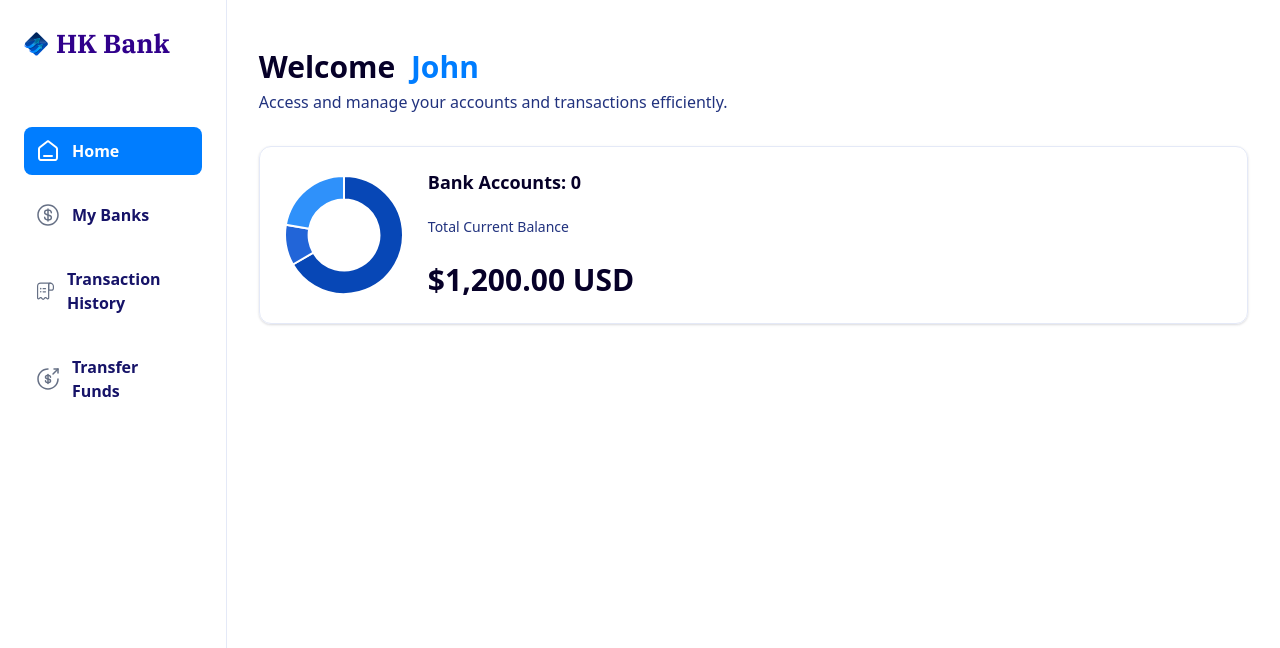
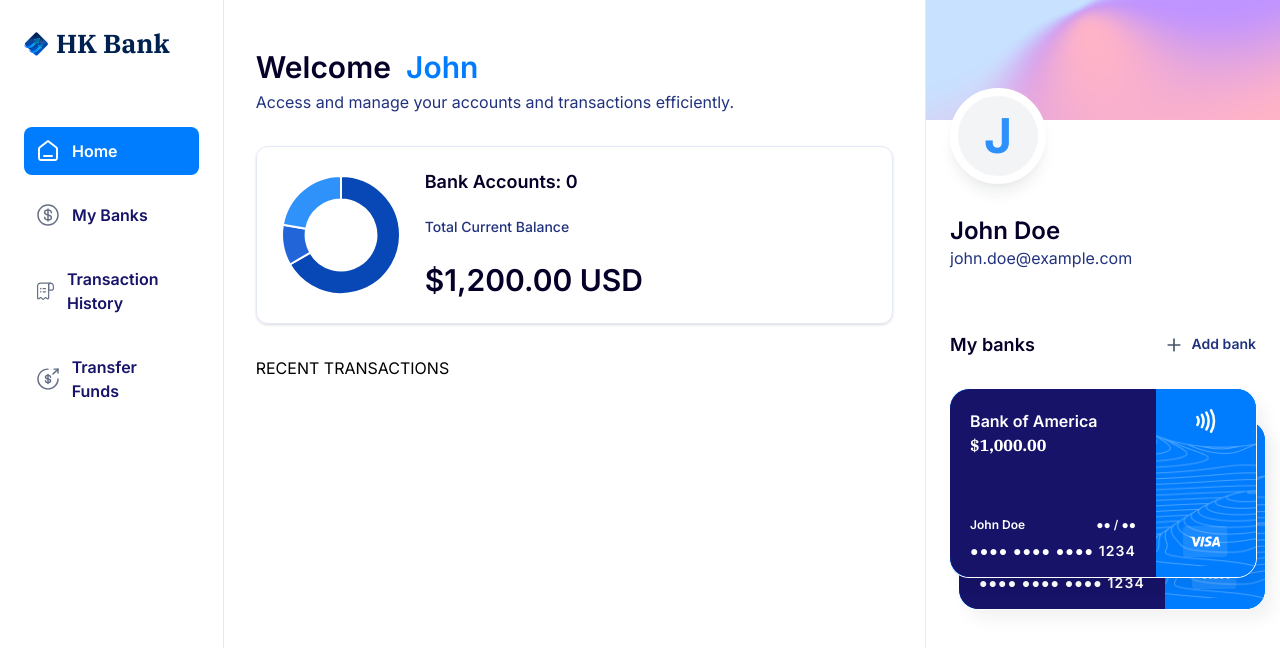
Before and after one commit to nhkhiemSWE/banking_app, a Next.js app: page / in a window 1280 px wide. Shown: the top 648 px of the page. Built offline with nearby package versions, Linux system fonts and the light colour scheme.

Commit message:
Add Tailwind CSS configuration file; update global styles and layout components; introduce new pages for MyBanks, Payment Transfer, and Transaction History; implement RightSideBar and BankCard components for enhanced user interface

```diff
--- /dev/null
+++ b/app/(root)/my-banks/page.tsx
@@ -0,0 +1,9 @@
+import React from 'react'
+
+const MyBanks = () => {
+  return (
+    <div>MyBanks</div>
+  )
+}
+
+export default MyBanks
--- a/app/(root)/page.tsx
+++ b/app/(root)/page.tsx
@@ -2,9 +2,10 @@ import React from 'react'
 import HeaderBox from '@/components/HeaderBox'
 import TotalBalanceBox from '@/components/TotalBalanceBox'
 import DoughnutChart from '@/components/DoughnutChart';
+import RightSideBar from '@/components/RightSideBar';
 
 const Home = () => {
-  const loggedInUser = {firstName: 'John', lastName: 'Doe'};
+  const loggedInUser = {firstName: 'John', lastName: 'Doe', email: 'john.doe@example.com'};
   return (
     <section className='home'>
       <div className='home-content'>
@@ -22,7 +23,14 @@ const Home = () => {
             totalCurrentBalance={1200}
           />
         </header>
+        RECENT TRANSACTIONS
+
       </div>
+      <RightSideBar
+        user={loggedInUser}
+        transactions={[]}
+        banks={[{currentBalance: 1000, name: 'Bank of America'}, {currentBalance: 2000, name: 'Chase'}]}
+      />
     </section>
   )
 }
--- /dev/null
+++ b/app/(root)/payment-transfer/page.tsx
@@ -0,0 +1,11 @@
+import React from 'react'
+
+const Transfer = () => {
+  return (
+    <div>Transfer
+
+    </div>
+  )
+}
+
+export default Transfer
--- /dev/null
+++ b/app/(root)/transaction-history/page.tsx
@@ -0,0 +1,9 @@
+import React from 'react'
+
+const TransactionHistory = () => {
+  return (
+    <div>TransactionHistory</div>
+  )
+}
+
+export default TransactionHistory
--- a/app/globals.css
+++ b/app/globals.css
@@ -37,14 +37,14 @@
 
   --color-blue-25: oklch(98.0% 0.03 256);
   --color-blue-100: oklch(91.3% 0.14 256);
-  --color-blue-500: oklch(59.4% 0.61 279);
+  --color-blue-500: oklch(0.6518 0.1809 253.92);
   --color-blue-600: oklch(49.5% 0.74 288);
   --color-blue-700: oklch(42.1% 0.71 291);
   --color-blue-900: oklch(28.6% 0.44 287);
 
   --color-sky-1: oklch(97.6% 0.04 256);
 
-  --color-black-1: oklch(13.5% 0.33 287);
+  --color-black-1: oklch(0.2577 0.0931 257.43);
   --color-black-2: oklch(26.8% 0.14 273);
 
   --color-gray-25: oklch(99.0% 0.01 290);
@@ -303,7 +303,7 @@
 }
 
 @utility bank-card_icon {
-  @apply flex size-full flex-1 flex-col items-end justify-between rounded-r-[20px] bg-bank-gradient bg-cover bg-center bg-no-repeat py-5 pr-5;
+  @apply flex h-full w-[100px] shrink-0 flex-col items-end justify-between rounded-r-[20px] bg-bank-gradient bg-cover bg-center bg-no-repeat py-5 px-0;
 }
 
 @utility bank-info {
--- a/app/layout.tsx
+++ b/app/layout.tsx
@@ -1,21 +1,13 @@
 import type { Metadata } from "next";
-import { Geist, Geist_Mono, IBM_Plex_Serif } from "next/font/google";
+import {IBM_Plex_Serif, Inter } from "next/font/google";
 import "./globals.css";
+
+const inter = Inter({ subsets: ["latin"], variable: '--font-inter' });
 
 const ibmPlexSerif = IBM_Plex_Serif({
   variable: "--font-ibm-plex-serif",
   subsets: ["latin"],
   weight: ["400", "500", "600", "700"],
-});
-
-const geistSans = Geist({
-  variable: "--font-geist-sans",
-  subsets: ["latin"],
-});
-
-const geistMono = Geist_Mono({
-  variable: "--font-geist-mono",
-  subsets: ["latin"],
 });
 
 export const metadata: Metadata = {
@@ -34,7 +26,7 @@ export default function RootLayout({
   return (
     <html lang="en">
       <body
-        className={`${geistSans.variable} ${geistMono.variable} ${ibmPlexSerif.variable} antialiased`}
+        className={`${inter.variable} ${ibmPlexSerif.variable} antialiased`}
       >
         {children}
       </body>
--- /dev/null
+++ b/components/BankCard.tsx
@@ -0,0 +1,42 @@
+import { formatAmount } from '@/lib/utils'
+import Link from 'next/link'
+import Image from 'next/image'
+
+const BankCard = ({account, userName, showBalance: _showBalance = true}: CreditCardProps) => {
+  return (
+    <div className="flex flex-col">
+      <Link href="/" className="bank-card">
+        <div className="bank-card_content">
+          <div>
+            <h1 className="text-16 font-semibold text-white">
+              {account.name || userName}
+            </h1>
+            <p className="font-ibm-plex-serif font-black text-white">
+              {formatAmount(account.currentBalance)}
+            </p>
+          </div>
+          <article className="flex flex-col gap-2">
+            <div className="flex justify-between">
+              <h1 className="text-12 font-semibold text-white">
+                {userName}
+              </h1>
+              <h2 className="text-12 font-semibold text-white">
+                ●● / ●●
+              </h2>
+            </div>
+            <p className="text-14 font-semibold tracking-[1.1px] text-white whitespace-nowrap">
+            ●●●● ●●●● ●●●● <span className="text-14">1234</span>
+            </p>
+          </article>
+        </div>
+        <div className="bank-card_icon">
+          <Image src="/icons/Paypass.svg" alt="pay" width={20} height={24} className="self-center" />
+          <Image src="/icons/Visa.svg" alt="visa" width={45} height={32} className="self-center" />
+          <Image src="/icons/lines.png" alt="lines" width={316} height={190} className="absolute top-0 left-0" />
+        </div>
+      </Link>
+    </div>
+  )
+}
+
+export default BankCard
--- /dev/null
+++ b/components/RightSideBar.tsx
@@ -0,0 +1,63 @@
+import Link from 'next/link'
+import Image from 'next/image'
+import BankCard from './BankCard'
+const RightSideBar = ({ user, transactions: _transactions, banks }: RightSidebarProps) => {
+  return (
+    <aside className='right-sidebar'>
+      <section className="flex flex-col pb-8">
+        <div className="profile-banner" />
+        <div className="profile">
+          <div className="profile-img">
+            <span className="text-5xl font-bold text-blue-500">{user.firstName[0].toUpperCase()}</span>
+          </div>
+          <div className="profile-details">
+            <h1 className="profile-name">{user.firstName} {user.lastName}</h1>
+            <p className="profile-email">{user.email}</p>
+          </div>
+        </div>
+      </section>
+
+      <section className="banks">
+        <div className="flex w-full justify-between">
+          <h2 className="header-2"> My banks</h2>
+          <Link href="/" className="flex gap-2">
+            <Image
+              src="/icons/plus.svg"
+              alt="add"
+              width={20}
+              height={20}
+              className="cursor-pointer"
+              />
+            <h2 className="text-14 font-semibold text-gray-600">Add bank</h2>
+          </Link>
+        </div>
+
+        {banks?.length > 0 && (
+          <div className="relative flex flex-1 flex-col items-center justify-center gap-5">
+            <div className="relative z-10">
+              <BankCard
+                key ={banks[0].$id}
+                account={banks[0]}
+                userName={`${user.firstName} ${user.lastName}`}
+                showBalance={false}
+              />
+            </div>
+            {banks[1] && (
+              <div className="absolute left-2 top-8 z-0">
+                <BankCard
+                  key ={banks[1].$id}
+                  account={banks[1]}
+                  userName={`${user.firstName} ${user.lastName}`}
+                  showBalance={false}
+                />
+              </div>
+            )}
+          </div>
+        )}
+      </section>
+
+    </aside>
+  )
+}
+
+export default RightSideBar
--- a/components/Sidebar.tsx
+++ b/components/Sidebar.tsx
@@ -28,7 +28,7 @@ const Sidebar = ({ user: _user }: SiderbarProps) => {
           const isActive = pathname === link.route || pathname.startsWith(`${link.route}/`)
           return (
             <Link key={link.label} href={link.route}
-            className={cn('sidebar-link', { 'bg-bank-gradient': isActive })}
+            className={cn('sidebar-link cursor-pointer', { 'bg-bank-gradient': isActive })}
             >
               <div className="relative size-6">
                 <Image
--- a/components/TotalBalanceBox.tsx
+++ b/components/TotalBalanceBox.tsx
@@ -1,10 +1,9 @@
-import React from 'react'
 import AnimatedCountUp from './AnimatedCountUp'
 import DoughnutChart from './DoughnutChart'
 
 const TotalBalanceBox = ({ accounts, totalBanks, totalCurrentBalance }: TotlaBalanceBoxProps) => {
   return (
-    <section className='total-balance'>
+    <section className='total-balance overflow-visible'>
       <div className='total-balance-chart'>
         <DoughnutChart accounts={accounts} />
       </div>
--- /dev/null
+++ b/tailwind.config.ts
@@ -0,0 +1,109 @@
+import type { Config } from "tailwindcss";
+
+const config = {
+  darkMode: ["class"],
+  content: [
+    "./pages/**/*.{ts,tsx}",
+    "./components/**/*.{ts,tsx}",
+    "./app/**/*.{ts,tsx}",
+    "./src/**/*.{ts,tsx}",
+    "./constants/**/*.{ts,tsx}",
+  ],
+  prefix: "",
+  theme: {
+    container: {
+      center: true,
+      padding: "2rem",
+      screens: {
+        "2xl": "1400px",
+      },
+    },
+    extend: {
+      colors: {
+        fill: {
+          1: "rgba(255, 255, 255, 0.10)",
+        },
+        bankGradient: "#0179FE",
+        indigo: {
+          500: "#6172F3",
+          700: "#3538CD",
+        },
+        success: {
+          25: "#F6FEF9",
+          50: "#ECFDF3",
+          100: "#D1FADF",
+          600: "#039855",
+          700: "#027A48",
+          900: "#054F31",
+        },
+        pink: {
+          25: "#FEF6FB",
+          100: "#FCE7F6",
+          500: "#EE46BC",
+          600: "#DD2590",
+          700: "#C11574",
+          900: "#851651",
+        },
+        blue: {
+          25: "#F5FAFF",
+          100: "#D1E9FF",
+          500: "#2E90FA",
+          600: "#1570EF",
+          700: "#175CD3",
+          900: "#194185",
+        },
+        sky: {
+          1: "#F3F9FF",
+        },
+        black: {
+          1: "#00214F",
+          2: "#344054",
+        },
+        gray: {
+          25: "#FCFCFD",
+          200: "#EAECF0",
+          300: "#D0D5DD",
+          500: "#667085",
+          600: "#475467",
+          700: "#344054",
+          900: "#101828",
+        },
+      },
+      backgroundImage: {
+        "bank-gradient": "linear-gradient(90deg, #0179FE 0%, #4893FF 100%)",
+        "gradient-mesh": "url('/icons/gradient-mesh.svg')",
+        "bank-green-gradient":
+          "linear-gradient(90deg, #01797A 0%, #489399 100%)",
+      },
+      boxShadow: {
+        form: "0px 1px 2px 0px rgba(16, 24, 40, 0.05)",
+        chart:
+          "0px 1px 3px 0px rgba(16, 24, 40, 0.10), 0px 1px 2px 0px rgba(16, 24, 40, 0.06)",
+        profile:
+          "0px 12px 16px -4px rgba(16, 24, 40, 0.08), 0px 4px 6px -2px rgba(16, 24, 40, 0.03)",
+        creditCard: "8px 10px 16px 0px rgba(0, 0, 0, 0.05)",
+      },
+      fontFamily: {
+        inter: "var(--font-inter)",
+        "ibm-plex-serif": "var(--font-ibm-plex-serif)",
+      },
+      keyframes: {
+        "accordion-down": {
+          from: { height: "0" },
+          to: { height: "var(--radix-accordion-content-height)" },
+        },
+        "accordion-up": {
+          from: { height: "var(--radix-accordion-content-height)" },
+          to: { height: "0" },
+        },
+      },
+      animation: {
+        "accordion-down": "accordion-down 0.2s ease-out",
+        "accordion-up": "accordion-up 0.2s ease-out",
+      },
+    },
+  },
+  plugins: [require("tailwindcss-animate")],
+} satisfies Config;
+
+export default config;
```
